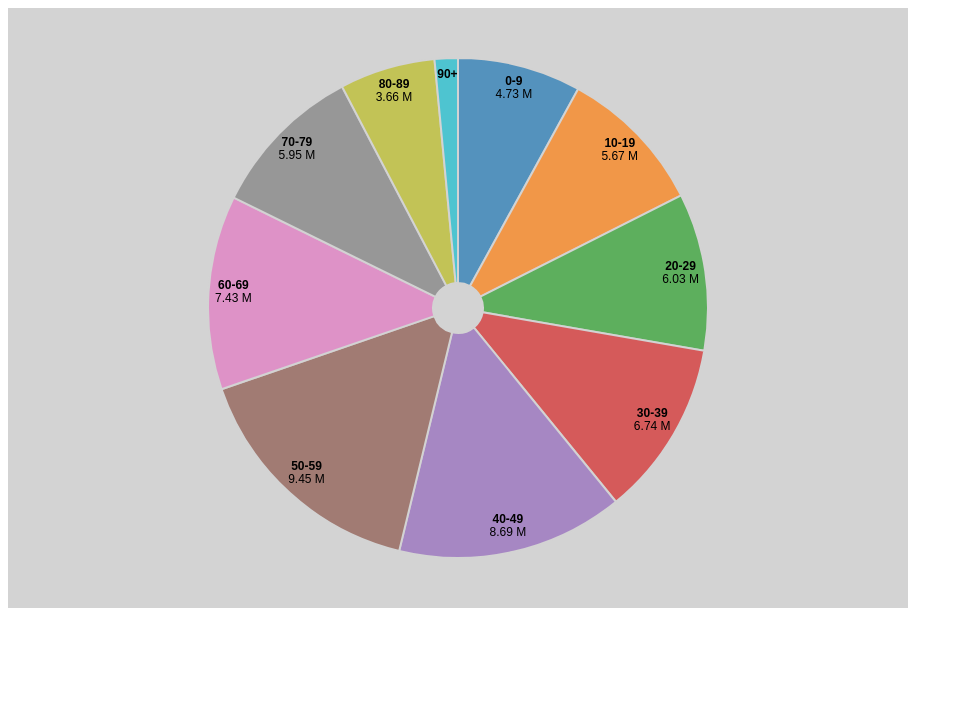
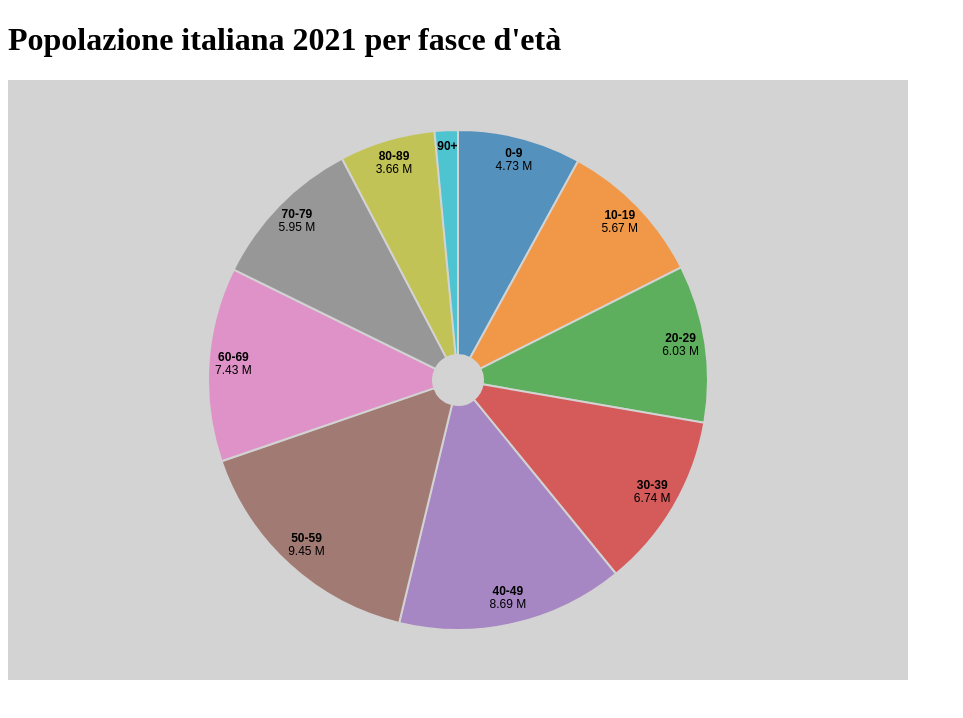
Before and after one commit to euregab/Project1_InfoVis, a plain HTML site: page index.html in a window 1280 px wide. Shown: the whole page, without its empty margins (0-963 px from the left). Drawn offline with nearby package versions, Linux system fonts and the light colour scheme.

Commit message:
added title h1

```diff
--- a/index.html
+++ b/index.html
@@ -11,6 +11,7 @@
 </head>
 
 <body>
+  <h1>Popolazione italiana 2021 per fasce d'età</h1>
   <script src="https://d3js.org/d3.v6.min.js"></script>
   <script src="pieChart.js"></script>
 
```
